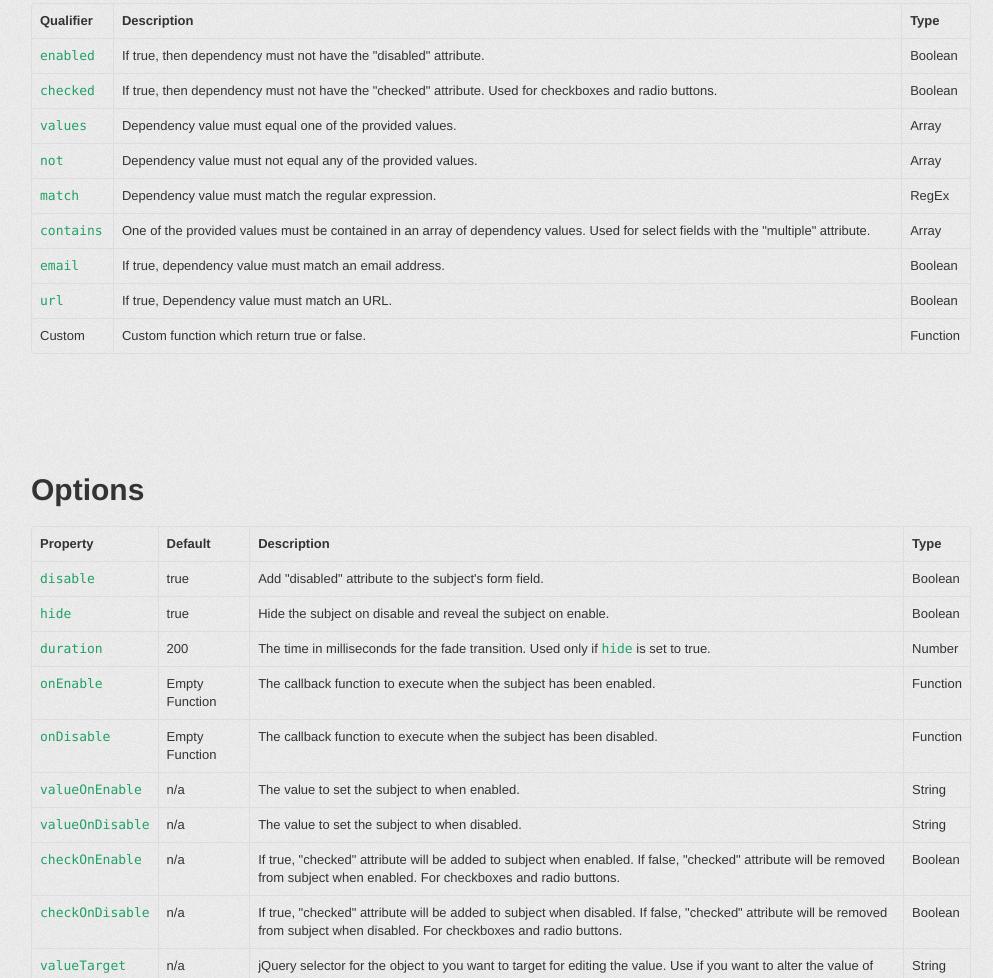
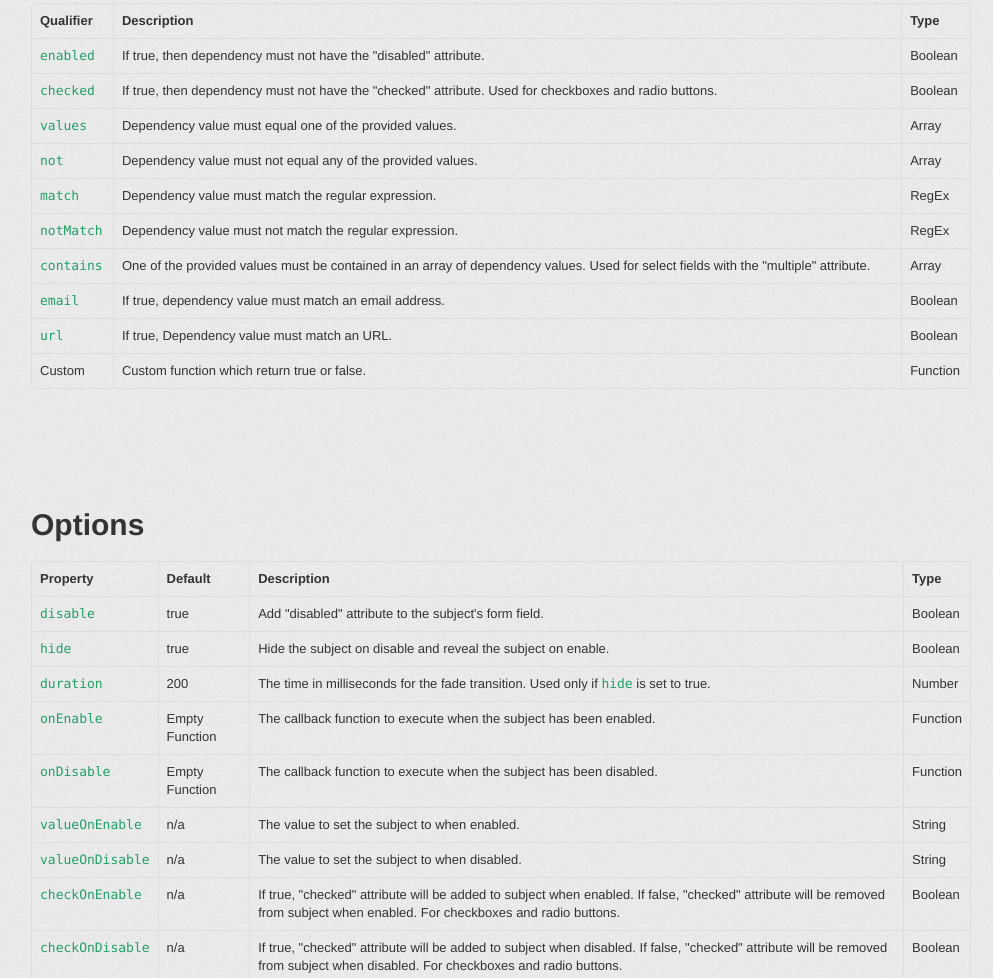
Before and after one commit to dstreet/dependsOn, a website with bundled scripts: page docs/index.html in a window 1280 px wide. Shown: the part 1452-2430 px from the top of the page, without its empty margins (139-1132 px from the left). Built offline with nearby package versions, Linux system fonts and the light colour scheme.

Commit message:
Update documentation for notMatch qualifier

```diff
--- a/docs/index.html
+++ b/docs/index.html
@@ -134,6 +134,12 @@ $('#myText').dependsOn({
 					<tr>
 						<td class="property">match</td>
 						<td>Dependency value must match the regular expression.</td>
+						<td>RegEx</td>
+					</tr>
+
+					<tr>
+						<td class="property">notMatch</td>
+						<td>Dependency value must not match the regular expression.</td>
 						<td>RegEx</td>
 					</tr>
 
```
Also changed, not shown: README.md.
